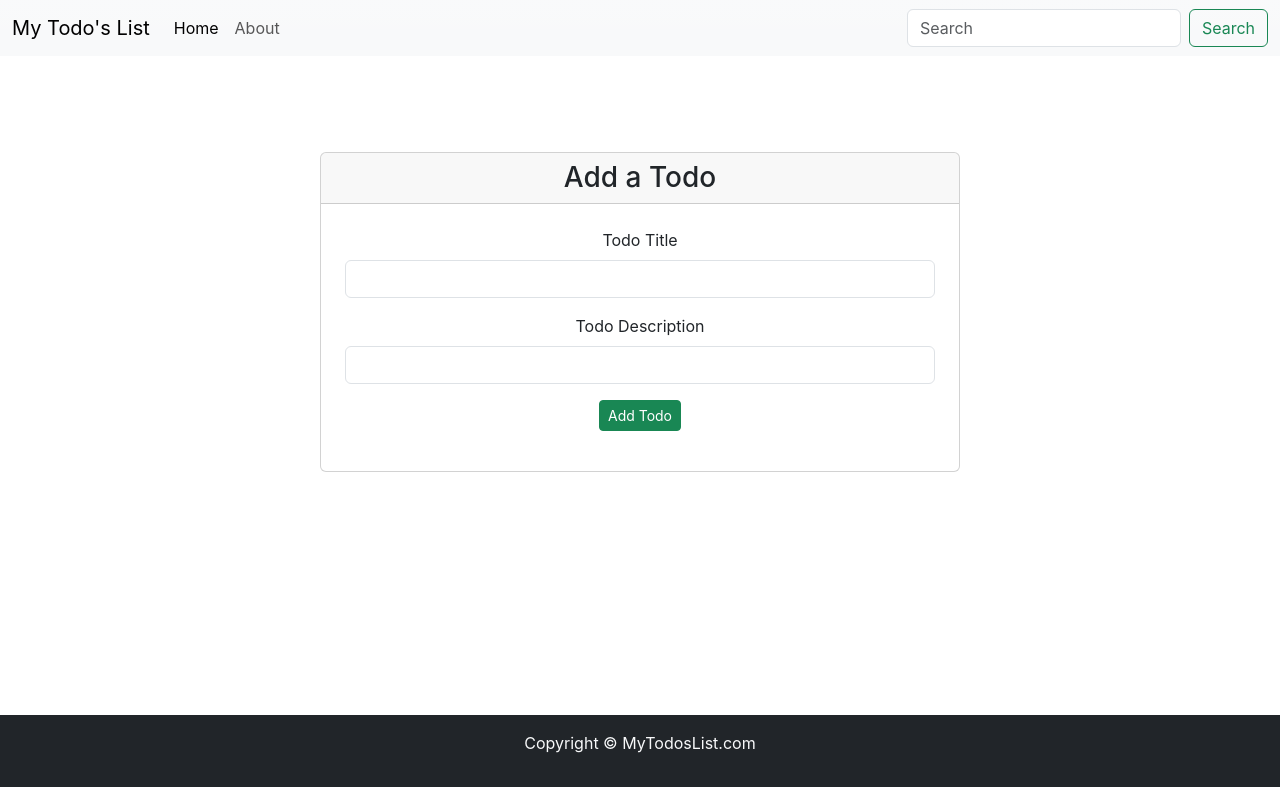
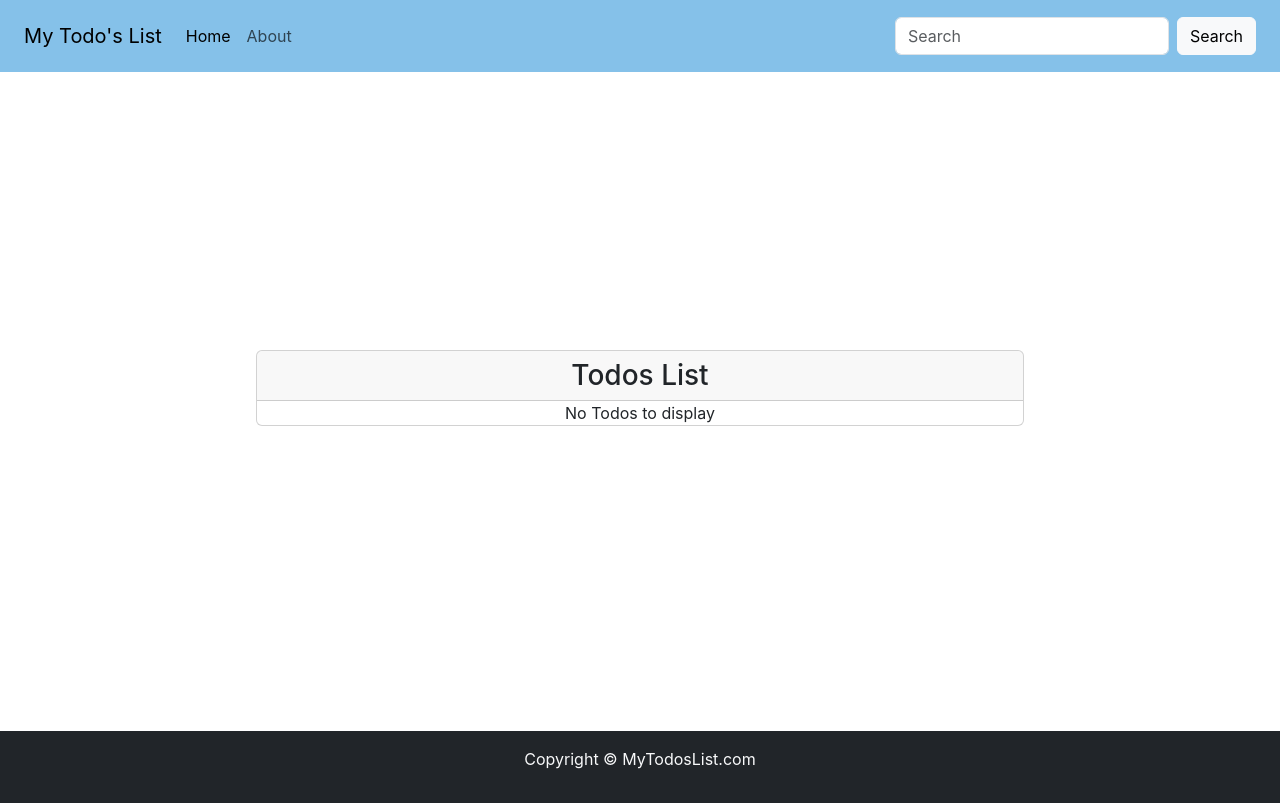
Before and after one commit to Szkrishna/React-Learning-with-Project, a React (Create React App) app in the folder todos-list/: page / in a window 1280 px wide. Built offline with nearby package versions, Linux system fonts and the light colour scheme.

Commit message:
changes css to multiple component and classes also

```diff
--- a/todos-list/src/App.js
+++ b/todos-list/src/App.js
@@ -46,8 +46,8 @@ function App() {
     <>
       <Router>
         <Header title="My Todo's List" search={true}/>
-        <AddTodo addTodo={addTodo}/>
-        {/* <Todos todos={todos}/> */}
+        {/* <AddTodo addTodo={addTodo}/> */}
+        <Todos todos={todos}/>
         {/* <Routes>
           <Route exact path="/" render={() => {
             return (
--- a/todos-list/src/MyComponents/AddTodo.jsx
+++ b/todos-list/src/MyComponents/AddTodo.jsx
@@ -30,7 +30,7 @@ export const AddTodo = ({ addTodo }) => {
         minWidth: "50vw",
         minHeight: "40vh",
         marginBottom: "150px"
-      }
+    }
     return (
         <div className="container text-center" style={myStyle}>
             <div className="card" style={cardStyle}>
--- a/todos-list/src/MyComponents/Header.jsx
+++ b/todos-list/src/MyComponents/Header.jsx
@@ -4,8 +4,8 @@ import { Link } from "react-router-dom";
 
 export const Header = (props) => {
   return (
-    <nav class="navbar navbar-expand-lg bg-light bg-gradient">
-      <div class="container-fluid">
+    <nav class="navbar navbar-expand-lg" style={{ backgroundColor: "rgba(52, 152, 219, 0.6)"}}>
+      <div class="container-fluid py-2 px-4">
         <Link class="navbar-brand" href="#">{props.title}</Link>
         <button class="navbar-toggler" type="button" data-bs-toggle="collapse" data-bs-target="#navbarSupportedContent" aria-controls="navbarSupportedContent" aria-expanded="false" aria-label="Toggle navigation">
           <span class="navbar-toggler-icon"></span>
@@ -21,7 +21,7 @@ export const Header = (props) => {
           </ul>
           {props.search ? <form class="d-flex" role="search">
             <input class="form-control me-2" type="search" placeholder="Search" aria-label="Search" />
-            <button class="btn btn-outline-success" type="submit">Search</button>
+            <button className="btn btn-light" type="submit">Search</button>
           </form> : ""}
         </div>
       </div>
--- a/todos-list/src/MyComponents/TodoItem.jsx
+++ b/todos-list/src/MyComponents/TodoItem.jsx
@@ -1,11 +1,20 @@
 import React from 'react';
 
 export const TodoItem = ({ todo }) => {
+    let todoBoxStyle = {
+        border: "1px solid rgba(0, 0, 0, 0.17)",
+        borderRadius: "10px",
+        backgroundColor: "rgba(255, 0, 0, 0.05)",
+        padding: "20px 40px"
+    }
+
     return (
         <>
-            <div className='card-body ms-5 ps-5 border-bottom'>
-                <h4>{todo.sno+1}. {todo.title}</h4>
-                <p>{todo.desc}</p>
+            <div className='card-body text-start'>
+                <div style={todoBoxStyle}>
+                    <h4>{todo.sno + 1}. {todo.title}</h4>
+                    <p className='mb-1'>{todo.desc}</p>
+                </div>
             </div>
         </>
     )
--- a/todos-list/src/MyComponents/Todos.jsx
+++ b/todos-list/src/MyComponents/Todos.jsx
@@ -6,12 +6,19 @@ export const Todos = (props) => {
         minHeight: "82vh",
         maxHeight: "82vh",
         overflowY: "auto",
-        // marginTop: "3px",
-        backgroundColor: "rgb(255, 255, 255)"
+        marginTop: "3px",
+        display: "flex",
+        alignItems: "center",
+        justifyContent: "center",
+    }
+
+    let cardStyle = {
+        minWidth: "60vw",
+        marginBottom: "30px"
     }
     return (
-        <div style={myStyle}>
-            <div className='card'>
+        <div className="container text-center" style={myStyle}>
+            <div className="card" style={cardStyle}>
                 <h3 className="card-header text-center">Todos List</h3>
                 {props.todos.length === 0 ? "No Todos to display" :
                     props.todos.map((todo) => {
```
